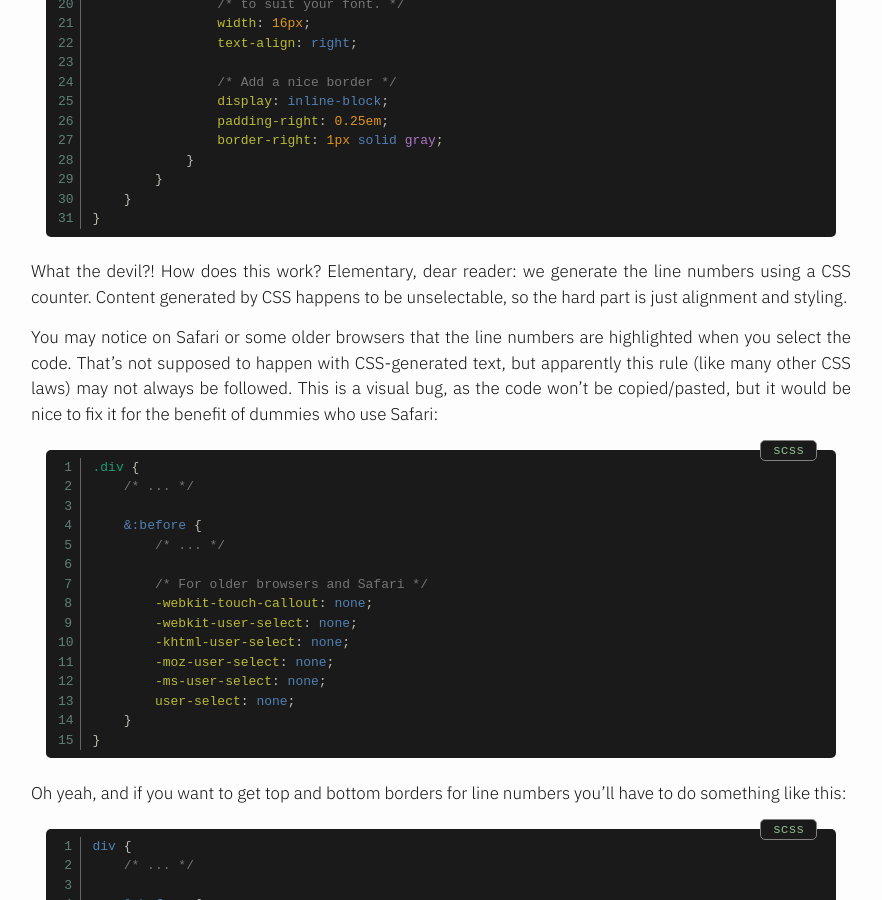
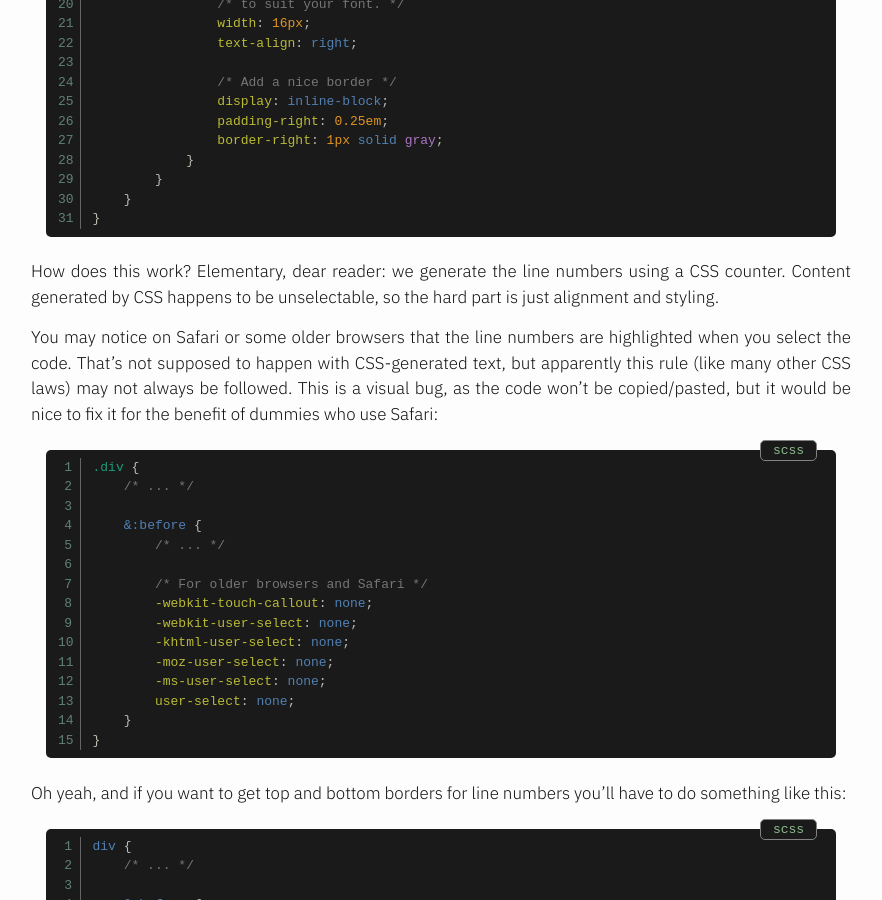
Before and after one commit to mrcnski/signor.dev, a Jekyll site: the page built from _posts/2018-05-14-jekyll-syntax-highlighting-and-line-numbers.md, in a window 1280 px wide and 900 px high, scrolled down 8088 px. Shown: the whole window, without its empty margins (199-1081 px from the left). Built offline with Jekyll 4.4.1, drawn with Linux system fonts in a browser that asks for light colours; comment, search, counter and statistics services are not loaded.

Commit message:
Minor fixes

```diff
--- a/_posts/2018-05-14-jekyll-syntax-highlighting-and-line-numbers.md
+++ b/_posts/2018-05-14-jekyll-syntax-highlighting-and-line-numbers.md
@@ -353,7 +353,7 @@ figure.highlight pre {
 }
 {% endhighlight %}
 
-What the devil?! How does this work? Elementary, dear reader: we generate the line numbers using a CSS counter. Content generated by CSS happens to be unselectable, so the hard part is just alignment and styling.
+How does this work? Elementary, dear reader: we generate the line numbers using a CSS counter. Content generated by CSS happens to be unselectable, so the hard part is just alignment and styling.
 
 You may notice on Safari or some older browsers that the line numbers are highlighted when you select the code. That's not supposed to happen with CSS-generated text, but apparently this rule (like many other CSS laws) may not always be followed. This is a visual bug, as the code won't be copied/pasted, but it would be nice to fix it for the benefit of dummies who use Safari:
 
```
Also changed, not shown: _posts/2018-05-10-jekyll-previous-and-next-posts.md (+0 -8 lines), _posts/2020-12-22-must-have-osx-apps.md (+1 -1 lines), resume.md (+2 -2 lines), 1 other file.
